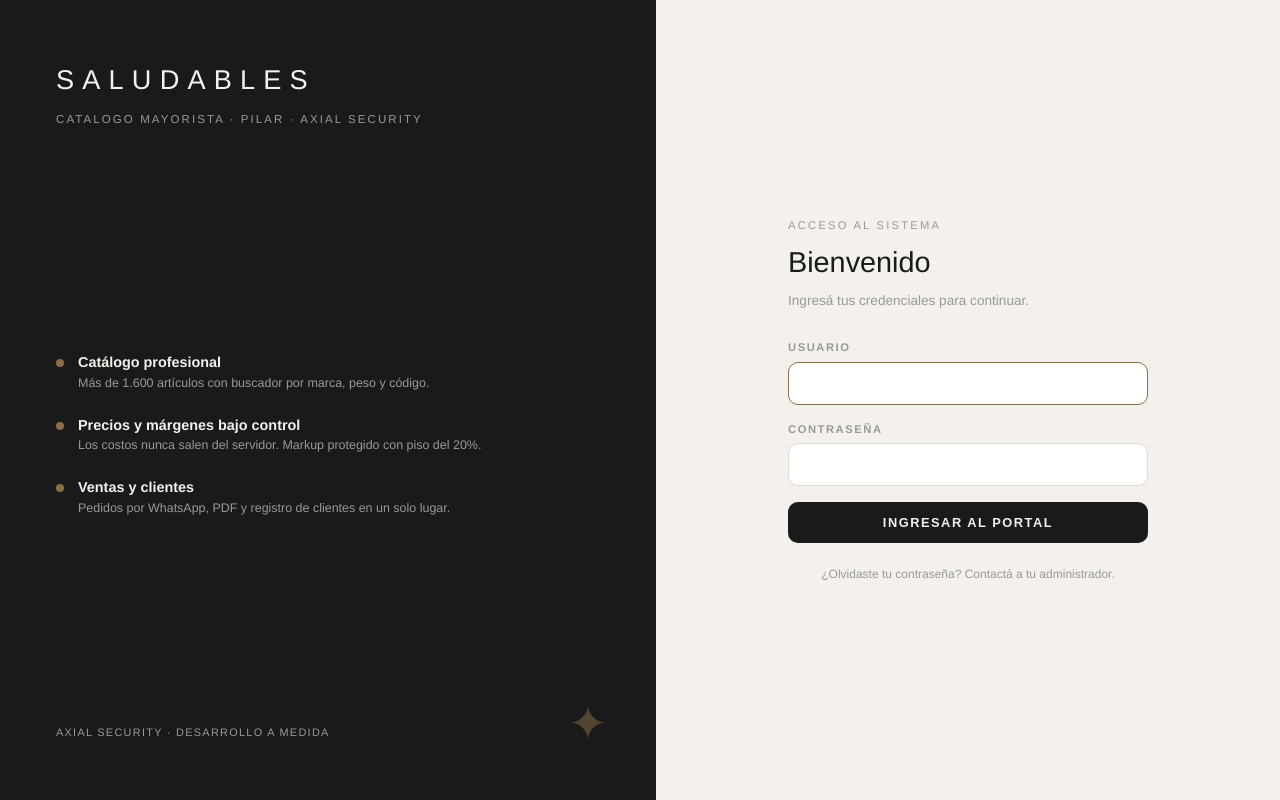
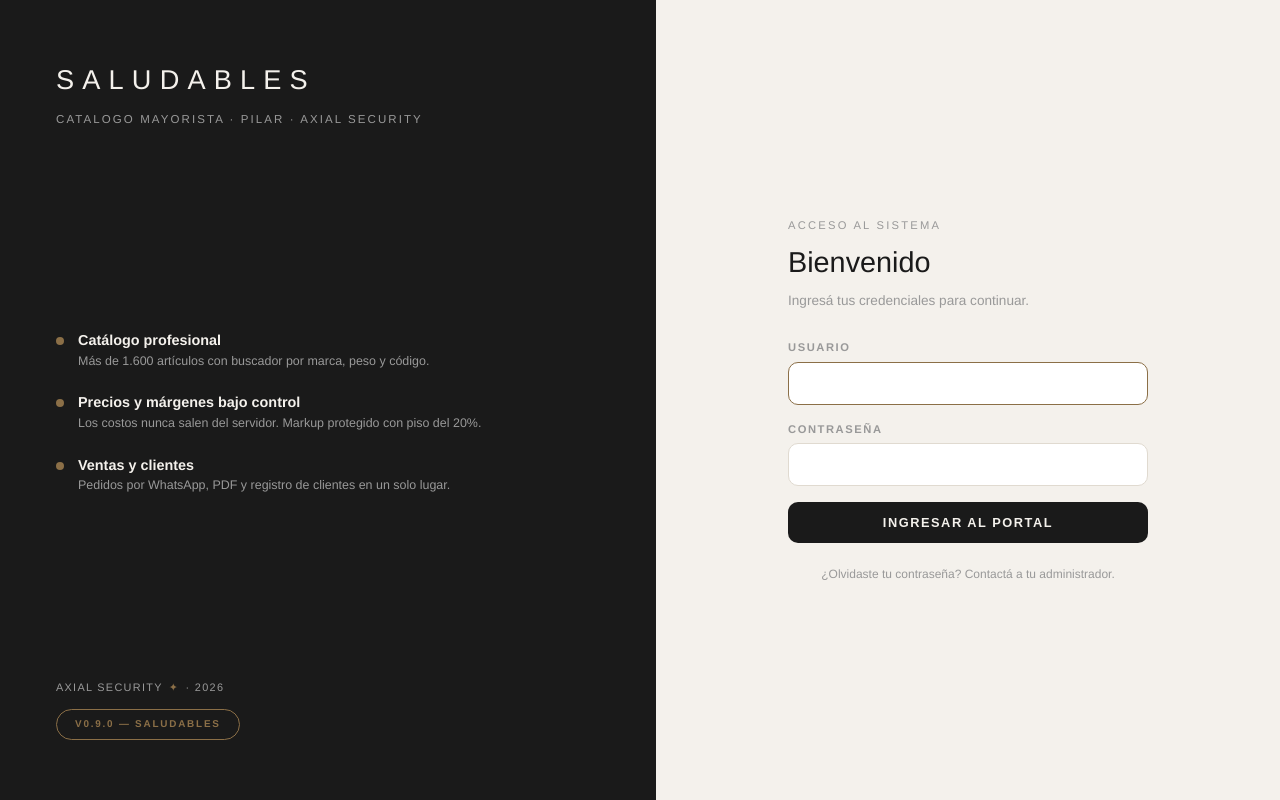
Before and after one commit to AxialSC/saludables-colegios, a Flask app: page /login in a window 1280 px wide. Run offline with Flask 3, Linux system fonts and the light colour scheme.

Commit message:
Version N°9 Paso 2

```diff
--- a/app/templates/auth/login.html
+++ b/app/templates/auth/login.html
@@ -35,8 +35,14 @@
             </div>
         </div>
 
-        <div class="foot">AXIAL SECURITY · DESARROLLO A MEDIDA</div>
-        <div class="estrella">✦</div>
+        <div class="login-side-bottom">
+            <a class="foot-wa"
+               href="https://api.whatsapp.com/send/?phone=5491164148500&amp;text=Hola+Iv%C3%A1n%21+Vengo+desde+el+Portal+de+Saludables+y+necesito+hacer+una+consulta+t%C3%A9cnica.+Mi+nombre+es%3A+&amp;type=phone_number&amp;app_absent=0"
+               target="_blank" rel="noopener">
+                AXIAL SECURITY <span class="wa-star">✦</span> · 2026
+            </a>
+            <div class="lv-pill">v{{ app_version }} — {{ app_nombre|upper }}</div>
+        </div>
     </div>
 
     <!-- Lado crema (form) -->
@@ -74,4 +80,23 @@
     </div>
 
 </div>
+
+<style>
+/* v0.9 · Footer del login: link a WhatsApp del programador + pastilla de versión */
+.login-side-bottom { display: flex; flex-direction: column; gap: 14px; }
+.foot-wa {
+    align-self: flex-start;
+    font-size: 0.68rem; color: var(--text-soft);
+    letter-spacing: 0.12em; text-transform: uppercase;
+    transition: color 0.15s ease;
+}
+.foot-wa:hover { color: var(--bronce); }
+.foot-wa .wa-star { color: var(--bronce); margin: 0 2px; }
+.lv-pill {
+    align-self: flex-start;
+    font-size: 0.62rem; letter-spacing: 0.18em; text-transform: uppercase;
+    color: var(--bronce); border: 1px solid var(--bronce);
+    padding: 7px 18px; border-radius: 999px; font-weight: 600;
+}
+</style>
 {% endblock %}
--- a/config.py
+++ b/config.py
@@ -16,7 +16,7 @@ class Config:
     SQLALCHEMY_TRACK_MODIFICATIONS = False
 
     # --- Identidad / version ---
-    APP_VERSION = '0.8.0'
+    APP_VERSION = '0.9.0'
     APP_NOMBRE = 'Saludables'
     APP_SUBTITULO = 'Catalogo Mayorista · Pilar'
 
```
